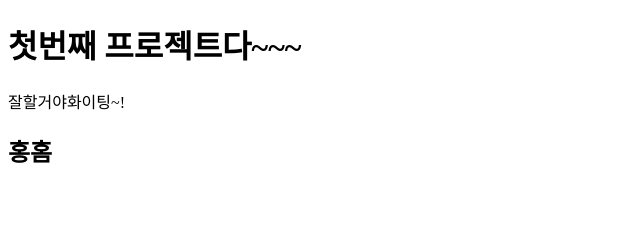
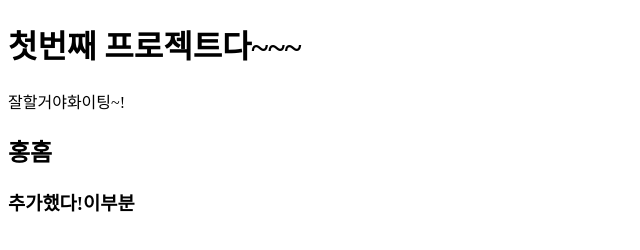
Before and after one commit to yudoodu/testproject, a plain HTML site: page index.html in a window 1280 px wide. Shown: the whole page, without its empty margins (0-640 px from the left). Drawn offline with Linux system fonts and the light colour scheme.

Commit message:
secondcommit

```diff
--- a/index.html
+++ b/index.html
@@ -11,5 +11,6 @@
     <h1>첫번째 프로젝트다~~~</h1>
             <p>잘할거야화이팅~!</p>
     <h2>홍홈    </h2>
+    <h3>추가했다!이부분</h3>
 </body>
 </html>
```
